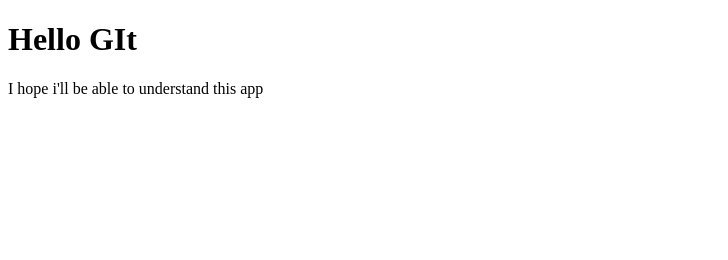
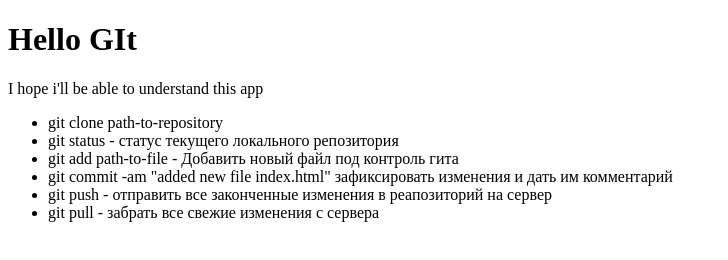
Before and after one commit to AlexShumsky/AlexShumsky, a plain HTML site: page index.html in a window 1280 px wide. Shown: the whole page, without its empty margins (0-728 px from the left). Drawn offline with Linux system fonts and the light colour scheme.

Commit message:
added push-pull instructions to HTML

```diff
--- a/index.html
+++ b/index.html
@@ -11,6 +11,23 @@
 <body>
 	<h1>Hello GIt</h1>
 	<p>I hope i'll be able to understand this app</p>
+	<div>
+		<ul>
+			<li>git clone path-to-repository</li>
+			<li>git status - статус тeкущего локального репозитория</li>
+			<li>git add path-to-file - Добавить новый файл под контроль гита</li>
+			<li>git commit -am "added new file index.html"
+				зафиксировать изменения и дать им комментарий
+			</li>
+			<li>git push - отправить все законченные изменения
+				в реапозиторий на сервер
+			</li>
+			</li>
+			<li>git pull - забрать все свежие изменения
+				с сервера
+			</li>
+		</ul>
+	</div>
 </body>
 
 </html>
```
